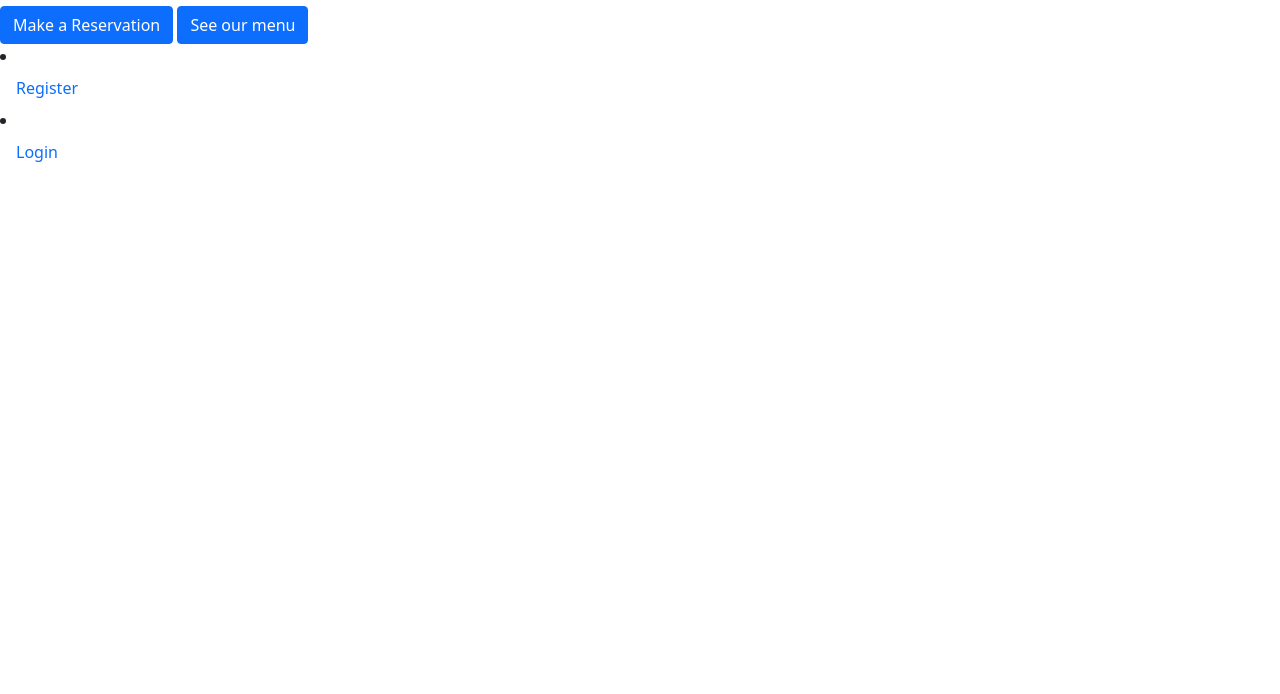
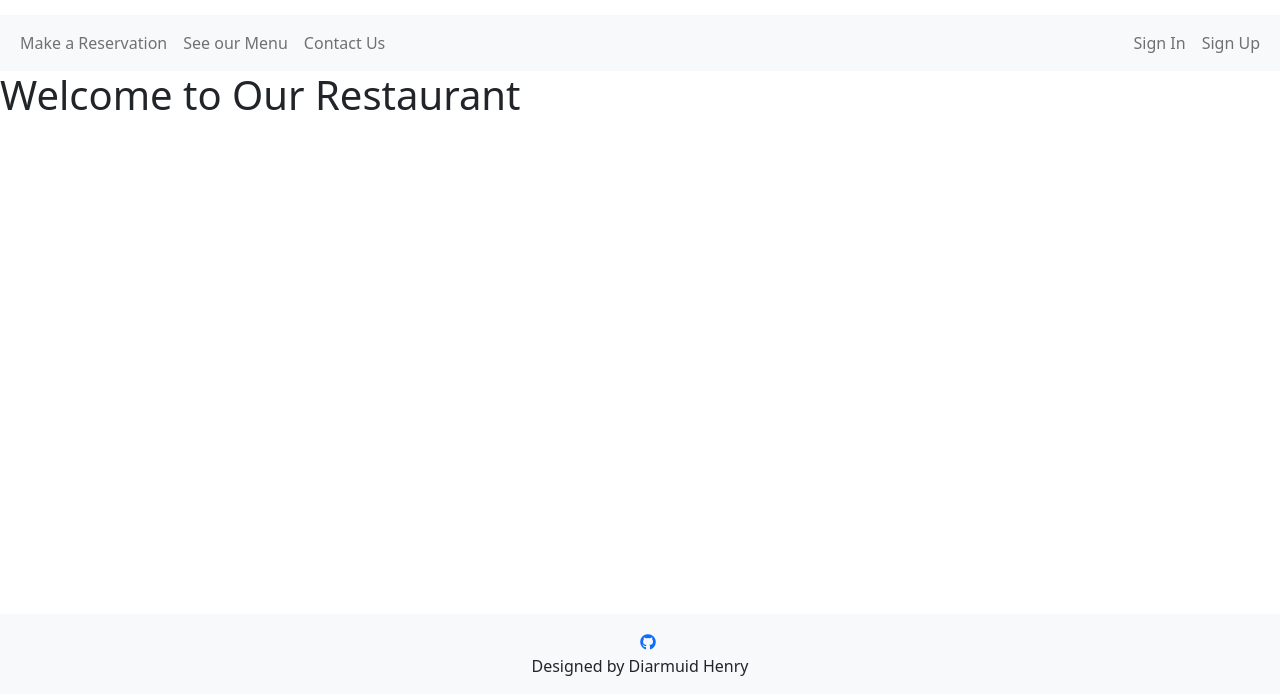
Before and after one commit to DiarmuidHenry/Restaurant-Booking, a Django app: page / in a window 1280 px wide. Shown: the part 106-800 px from the top of the page. Run offline with Django 4.2, Linux system fonts and the light colour scheme; parts of the project's set-up code (start-up, migrations or seed data) failed here and were passed over.

Commit message:
add: Start Bootstrap styling

```diff
--- a/booking/templates/booking/index.html
+++ b/booking/templates/booking/index.html
@@ -10,13 +10,13 @@
 
     <div class="home-page">
         <h1>Welcome to Our Restaurant</h1>
-        <a href="{% url 'reservation' %}" class="btn btn-primary">Make a Reservation</a>
+        <!-- <a href="{% url 'reservation' %}" class="btn btn-primary">Make a Reservation</a>
         <a href="{% url 'menu_items_list' %}" class="btn btn-primary">See our menu</a>
         {% if user.is_authenticated %}
         <a href="{% url 'current_reservations' %}" class="btn btn-primary">View Reservations</a>
-    {% endif %}
+    {% endif %} -->
     </div>
-    <div>
+    <!-- <div>
         {% if user.is_authenticated %}
         <li class="nav-item">
             <a class="nav-link {% if request.path == logout_url %}active{% endif %}" aria-current="page" href="{% url 'account_logout' %}">Logout</a>
@@ -30,7 +30,7 @@
             <a class="nav-link {% if request.path == login_url %}active{% endif %}" aria-current="page" href="{% url 'account_login' %}">Login</a>
         </li>
         {% endif %}
-    </div>
+    </div> -->
 
     <!-- index.html content ends here -->
 {% endblock %}
--- a/restaurant/settings.py
+++ b/restaurant/settings.py
@@ -30,7 +30,7 @@ TEMPLATES_DIR = os.path.join(BASE_DIR, 'templates')
 SECRET_KEY = os.environ.get("SECRET_KEY")
 
 # SECURITY WARNING: don't run with debug turned on in production!
-DEBUG = False
+DEBUG = True
 
 ALLOWED_HOSTS = ['8000-diarmuidhen-restaurantb-kssj58ulctj.ws.codeinstitute-ide.net', '.herokuapp.com',]
 
--- a/static/css/style.css
+++ b/static/css/style.css
@@ -0,0 +1,4 @@
+.navbar-nav .disabled {
+    pointer-events: none;
+    opacity: 0.5;
+}
--- a/templates/base.html
+++ b/templates/base.html
@@ -1,5 +1,6 @@
-{% url 'home' as home_url %}
-
+{% url 'account_login' as login_url %}
+{% url 'account_signup' as signup_url %}
+{% url 'account_logout' as logout_url %}
 <!DOCTYPE html>
 <html class="h-100" lang="en">
 
@@ -19,52 +20,86 @@
     <link href="https://cdn.jsdelivr.net/npm/bootstrap@5.0.1/dist/css/bootstrap.min.css" rel="stylesheet"
         integrity="sha384-+0n0xVW2eSR5OomGNYDnhzAbDsOXxcvSN1TPprVMTNDbiYZCxYbOOl7+AMvyTG2x" crossorigin="anonymous">
 
+
 </head>
 
 <body class="d-flex flex-column h-100 main-bg">
 
+    <header>
+        <div class="jumbotron text-center bg-cover text-white" style="background-image: url('/path/to/your/hero-image.jpg');">
+            <div class="container">
+                <h1 class="display-4">BigByte Restaurant</h1>
+                <p class="lead">Delicious bites, delivered fast!</p>
+            </div>
+        </div>
+    </header>
+
     <!-- Navigation -->
-    <nav class="navbar navbar-expand-lg navbar-light bg-white">
+    <nav class="navbar navbar-expand-lg navbar-light bg-light">
         <div class="container-fluid">
-            <a class="navbar-brand" href="{% url 'home' %}"><span class="brand">BigByte</span></span></a>
-            <button class="navbar-toggler" type="button" data-bs-toggle="collapse" data-bs-target="#navbarText"
-                aria-controls="navbarText" aria-expanded="false" aria-label="Toggle navigation">
+            <!-- <a class="navbar-brand" href="{% url 'home' %}">BigByte</a> -->
+            <button class="navbar-toggler" type="button" data-bs-toggle="collapse" data-bs-target="#navbarNav"
+                aria-controls="navbarNav" aria-expanded="false" aria-label="Toggle navigation">
                 <span class="navbar-toggler-icon"></span>
             </button>
-            <div class="collapse navbar-collapse" id="navbarText">
+            <div class="collapse navbar-collapse" id="navbarNav">
                 <ul class="navbar-nav me-auto mb-2 mb-lg-0">
-                    <!-- <li class="nav-item">
-                        <a class="nav-link {% if request.path == home_url %}active{% endif %}" aria-current="page"
-                            href="#">Home</a>
-                    </li> -->
-
+                    <li class="nav-item">
+                        <a class="nav-link {% if request.path == reservations_url %}disabled text-muted{% endif %}"
+                            href="{% url 'reservation' %}">Make a Reservation</a>
+                    </li>
+                    <li class="nav-item">
+                        <a class="nav-link {% if request.path == menu_url %}disabled text-muted{% endif %}"
+                            href="{% url 'menu_items_list' %}">See our Menu</a>
+                    </li>
+                    <li class="nav-item">
+                        <a class="nav-link {% if request.path == contact_url %}disabled text-muted{% endif %}"
+                            href="{% url 'menu_items_list' %}">Contact Us</a>
+                    </li>
+                    {% if user.is_authenticated %}
+                    <li class="nav-item">
+                        <a class="nav-link {% if request.path == my_reservations_url %}disabled text-muted{% endif %}"
+                            href="{% url 'current_reservations' %}">My Reservations</a>
+                    </li>
+                    {% endif %}
                 </ul>
-                <!-- <span class="navbar-text text-muted">
-                </span> -->
+                <ul class="navbar-nav ms-auto mb-2 mb-lg-0">
+                    {% if user.is_authenticated %}
+                    <li class="nav-item">
+                        <a class="nav-link" href="{% url 'account_logout' %}">Sign Out</a>
+                    </li>
+                    {% else %}
+                    <li class="nav-item">
+                        <a class="nav-link" href="{% url 'account_login' %}">Sign In</a>
+                    </li>
+                    <li class="nav-item">
+                        <a class="nav-link" href="{% url 'account_signup' %}">Sign Up</a>
+                    </li>
+                    {% endif %}
+                </ul>
             </div>
         </div>
     </nav>
 
     <main class="flex-shrink-0 main-bg">
-
         {% block content %}
         <!-- Content Goes here -->
         {% endblock content %}
-
     </main>
 
     <!-- Footer -->
-    <footer class="footer mt-auto py-3 dark-bg">
-        <p class="m-0 text-center text-white">Social Links <i class="fab fa-facebook-square ms-3"></i>
-            <i class="fab fa-twitter-square ms-3"></i>
-            <i class="fab fa-instagram-square ms-3"></i>
-            <i class="fab fa-youtube-square ms-3"></i>
-        </p>
+    <footer class="footer mt-auto py-3 bg-light">
+        <div class="container text-center">
+            <p class="m-0">
+                <a href="https://github.com/yourprofile" target="_blank" class="ms-3 text-blue"><i class="fab fa-github"></i></a>
+            </p>
+            <p class="m-0">Designed by Diarmuid Henry</p>
+        </div>
     </footer>
 
     <script src="https://cdn.jsdelivr.net/npm/bootstrap@5.0.1/dist/js/bootstrap.bundle.min.js"
         integrity="sha384-gtEjrD/SeCtmISkJkNUaaKMoLD0//ElJ19smozuHV6z3Iehds+3Ulb9Bn9Plx0x4" crossorigin="anonymous">
-        </script>
+    </script>
 </body>
 
 </html>
```
Also changed, not shown: static/images/hero-image.jpeg (added), 2 other files.
